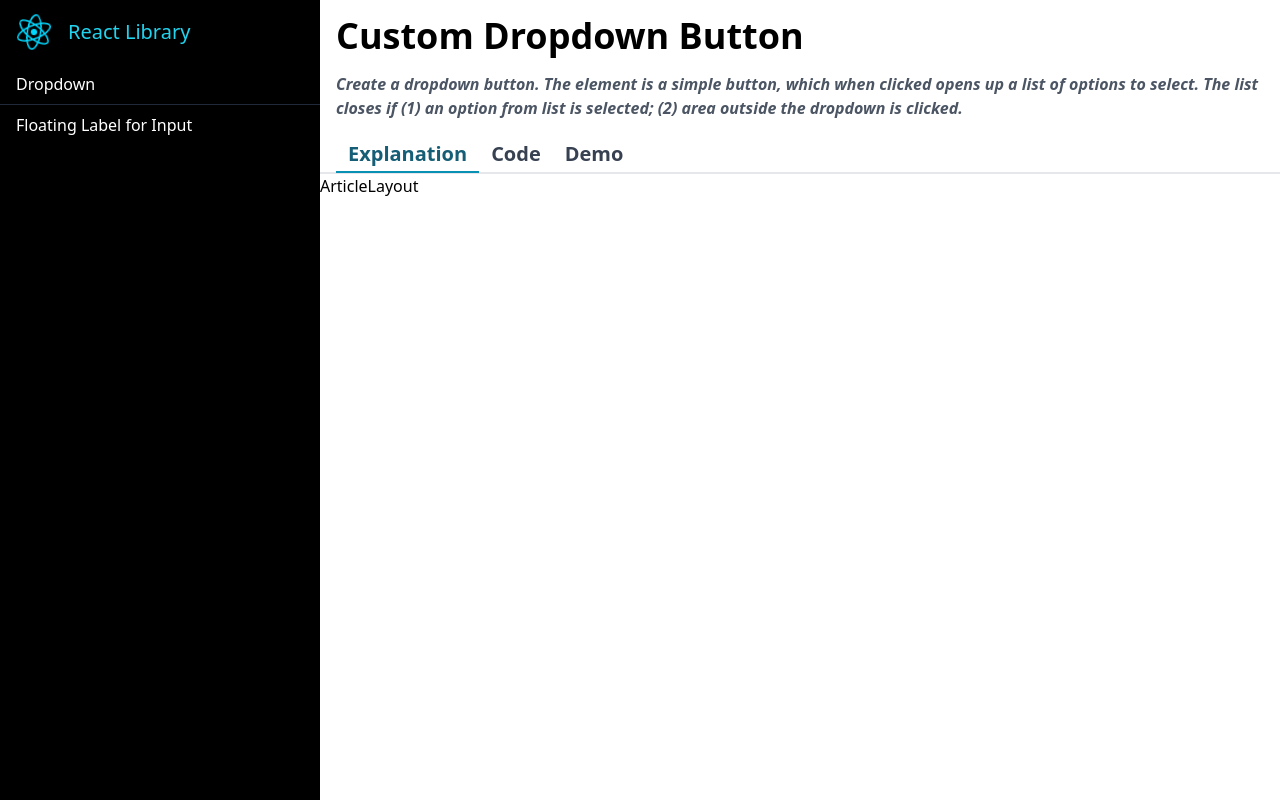
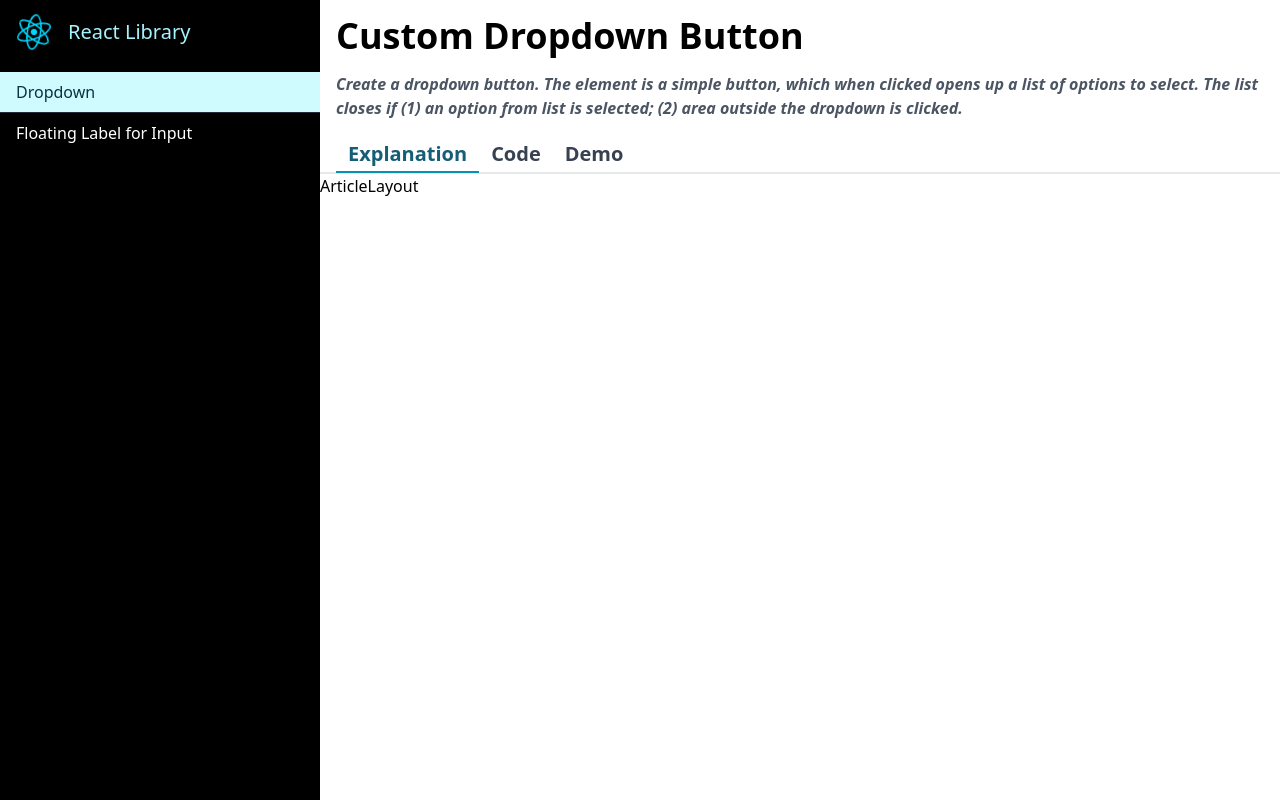
Before and after one commit to AkritiGhosh/ReactLibrary, a React (Vite) app: page /main/dropdown/explanation in a window 1280 px wide. Built offline with nearby package versions, Linux system fonts and the light colour scheme.

Commit message:
styling for active link

```diff
--- a/src/component/Sidebar.jsx
+++ b/src/component/Sidebar.jsx
@@ -1,22 +1,37 @@
 import React from "react";
 import Logo from "./logo/Logo";
 import data from "../data/data";
-import { Link } from "react-router-dom";
+import { Link, useParams } from "react-router-dom";
 import { tabs } from "../lib/constant";
 
+
 const Sidebar = () => {
+  const currentPage = useParams().page;
   return (
-    <div className="w-full flex flex-col py-4 gap-4">
+    <div className="w-full flex flex-col py-4 gap-6">
       <div className="flex gap-4 px-4 items-center">
         <Logo />
-        <h1 className="text-cyan-400 text-xl font-medium">React Library</h1>
+        <h1 className="text-cyan-200 text-xl font-medium ">React Library</h1>
       </div>
       <div className="flex flex-col divide-y divide-gray-800">
-        {data?.map((item) => (
-          <Link to={"/main/" + item?.id + "/" + tabs.ARTICLE}>
-            <div className={`w-full text-white font-base px-4 py-2 hover:bg-cyan-300/40`}>{item?.name}</div>
-          </Link>
-        ))}
+        {data?.map((item) =>
+          currentPage == item?.id ? (
+            <div className="w-full flex flex-col bg-cyan-100 px-4 py-2 font-medium text-cyan-950 ">
+              <h1 className="w-full">{item?.name}</h1>
+              <div className="w-full flex justify-between">
+
+              </div>
+            </div>
+          ) : (
+            <Link to={"/main/" + item?.id + "/" + tabs.ARTICLE}>
+              <div
+                className={`w-full text-white font-base px-4 py-2 hover:bg-cyan-300/40`}
+              >
+                {item?.name}
+              </div>
+            </Link>
+          )
+        )}
       </div>
     </div>
   );
```
